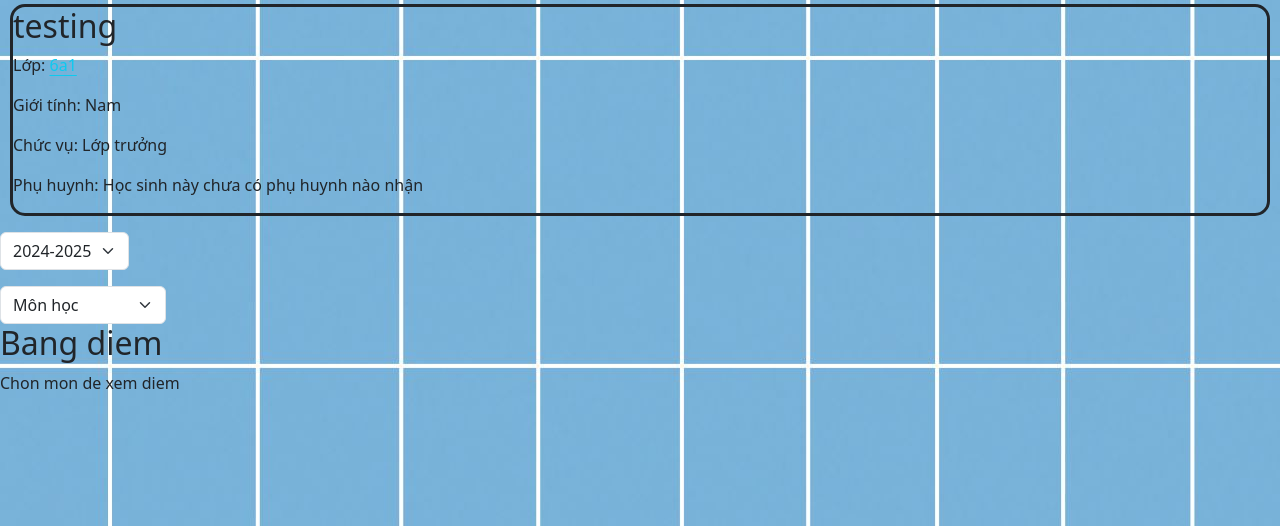
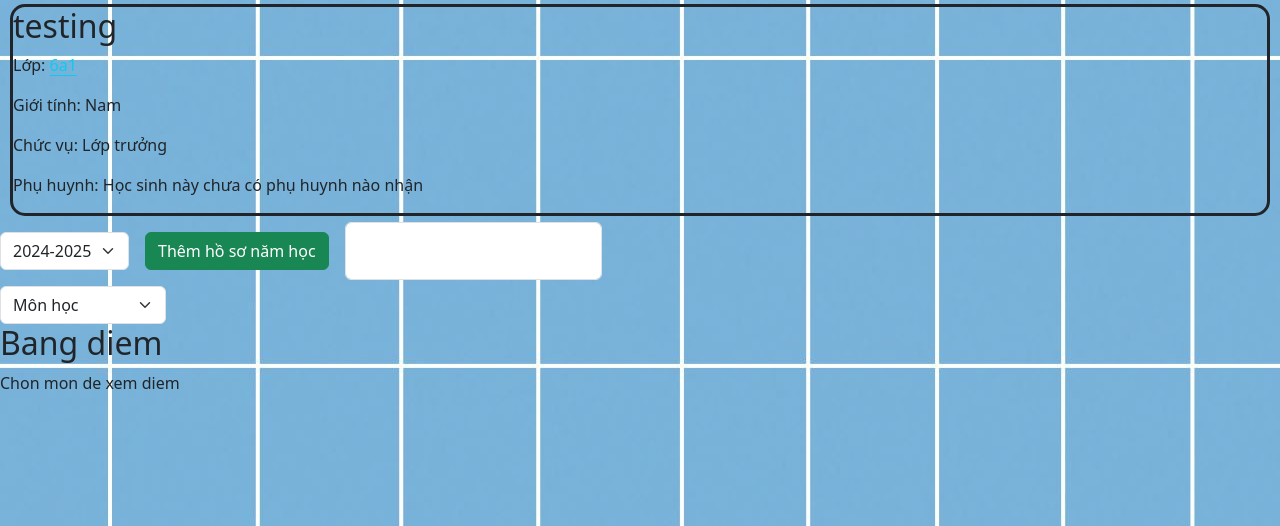
Before and after one commit to bao-123/Du_An_KHKT, a Django app: page /student/1 in a window 1280 px wide. Shown: the part 146-672 px from the top of the page. Run offline with Django 5.2, Linux system fonts and the light colour scheme; a user stored in the database is signed in; data comes from the database, SQL or seed files in the repository; both versions use the stored data as it was after the commit; parts of the project's set-up code (start-up, migrations or seed data) failed here and were passed over; some libraries are stand-ins or nearby versions.

Commit message:
Finishing features

```diff
--- a/Du_An/static/Du_An/css/profile.css
+++ b/Du_An/static/Du_An/css/profile.css
@@ -214,7 +214,24 @@ body
 }
 
 
+.display-flex
+{
+    display: flex;
+}
 
+
+.yearsDiv
+{
+    justify-content: left;
+    align-items: center;
+    column-gap: 1rem;
+}
+
+
+#createStudentYearProfile
+{
+    max-height: fit-content;
+}
 
 /** for create student templates*/
 /*
--- a/Du_An/static/Du_An/js/profile.js
+++ b/Du_An/static/Du_An/js/profile.js
@@ -12,6 +12,7 @@ document.addEventListener("DOMContentLoaded", () => {
     const updateMarkForm = document.getElementById("updateMarkForm");
     const markDisplayDiv = document.getElementById(markDisplayDivId);
     const studentProfile = document.getElementById("studentProfile");
+    const createStudentYearProfile = document.getElementById("createStudentYearProfile");
 
     const studentId = Number(studentProfile.dataset.studentId);
 
@@ -138,6 +139,10 @@ document.addEventListener("DOMContentLoaded", () => {
         }
     });
 
+    createStudentYearProfile.addEventListener("click", () => {
+
+    });
+
     //*Don't code bellow this line!
     if(!updateMarkForm) return;
 
--- a/Du_An/templates/Du_An/class_profile.html
+++ b/Du_An/templates/Du_An/class_profile.html
@@ -60,8 +60,8 @@
                     {% for profile in class_profile.students.all %}
                     <div class="studentDisplay">
                         <p class="classNBRD">{{ profile.student.full_name }}</p>
-                        <p class="classNBRD">Birthday>: {{ profile.student.birthday }} </p>
-                        <p class="classNBRD">Role: {% get_role_name profile.role %} </p>
+                        <p class="classNBRD">Sinh nhật: {{ profile.student.birthday }}</p>
+                        <p class="classNBRD">Chức vụ: {% get_role_name profile.role %}</p>
                         <a href="{% url 'view_student' profile.student.id %}" class="btn btn-danger">Details</a>
                     </div>
                     {% empty %}
--- a/Du_An/templates/Du_An/dashboard.html
+++ b/Du_An/templates/Du_An/dashboard.html
@@ -48,7 +48,7 @@
             Chưa Có Lớp Chủ Nhiệm. <a href="{% url 'classes' %}" class="link-info link-offset-2 link-opacity-75-hover">Xem danh sách các lớp</a>
             {% endif %}
             <hr>
-            <h3>Lớp Bộ Môn</h3>
+            <h3 class="subjectClass">Lớp Bộ Môn</h3>
             <div class="teaching_classes">
                 <h3 style="display: inline;">Các Lớp Đang Dạy</h3>
                 <i class="fa-solid fa-angle-up" id="showClassesIcon"></i>
--- a/Du_An/templates/Du_An/student.html
+++ b/Du_An/templates/Du_An/student.html
@@ -32,13 +32,26 @@
         <!--* show student's marks -->
         <div class="studentMark">
             <!--TODO: Do this-->
-
-            <select id="yearSelect" class="form-select w-auto mb-3 mt-3">
-                {% for year in student.get_years %}
-                    <option value="{{ year.id}}"> {{ year.year }}</option> <!--* 'year.id' is the id of the profile-->
-                {% endfor %}
-            </select>
-
+            <div class="yearsDiv display-flex">
+                <select id="yearSelect" class="form-select w-auto mb-3 mt-3">
+                    {% for year in student.get_years %}
+                        <option value="{{ year.id}}"> {{ year.year }}</option> <!--* 'year.id' is the id of the profile-->
+                    {% endfor %}
+                </select>
+                <!--TODO:-->
+                <button id="createStudentYearProfile" class="btn btn-success">Thêm hồ sơ năm học</button>
+                <form id="createStudentYearProfileForm" class="needs-validation" novalidate>
+                    <div class="form-floating">
+                        <input type="number" id="newProfileYear" class="form-control w-auto" placeholder="Năm học" required>
+                    </div>
+                </form>
+                <!--* For new student's profile class select-->
+                <datalist id="classes">
+                    {% for classroom in classes %} <!--* classroom here is a 'Class' objects-->
+                        <option value="{{ classroom.id }}">{{ classroom.name }}</option>
+                    {% endfor %}
+                </datalist>
+            </div>
             <select id="subjects_select" class="form-select me-auto w-auto">
                 <!--** Default subject is Toán -->
                 <option selected disabled>Môn học</option>
--- a/Du_An/views.py
+++ b/Du_An/views.py
@@ -293,8 +293,10 @@ def view_student(request, id):
             return render(request, "Du_An/student.html", {
                 "student": student,
                 "student_profile": student.get_profile(),
-                "subjects": Subject.objects.all()
+                "subjects": Subject.objects.all(),
+                "classes": Class.objects.all()
             })
+
         except Student.DoesNotExist:
             return render_error(request, error="Not found", error_message="Can't found any student with this id")
 
```
Also changed, not shown: Du_An/static/Du_An/css/dashboard.css (+13 -0 lines), Du_An/static/Du_An/css/welcome.css (+6 -4 lines), db.sqlite3.
